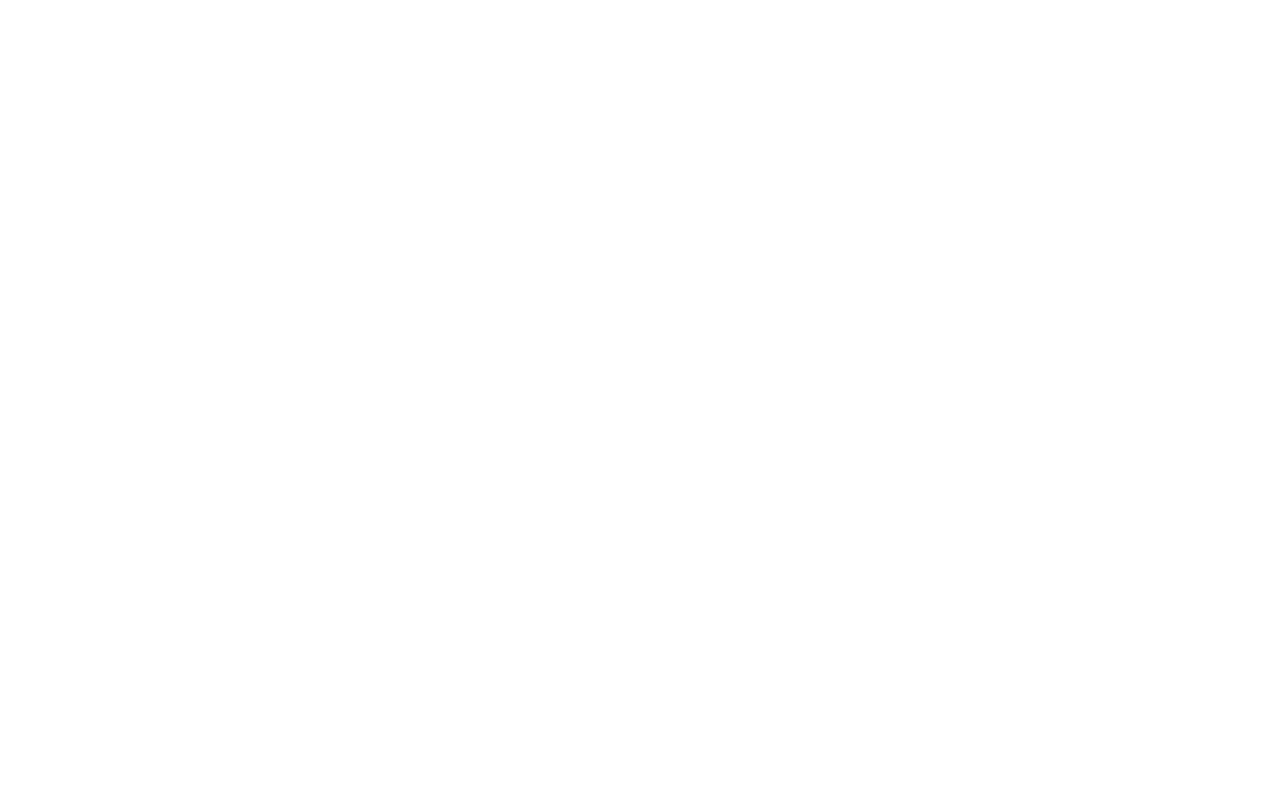
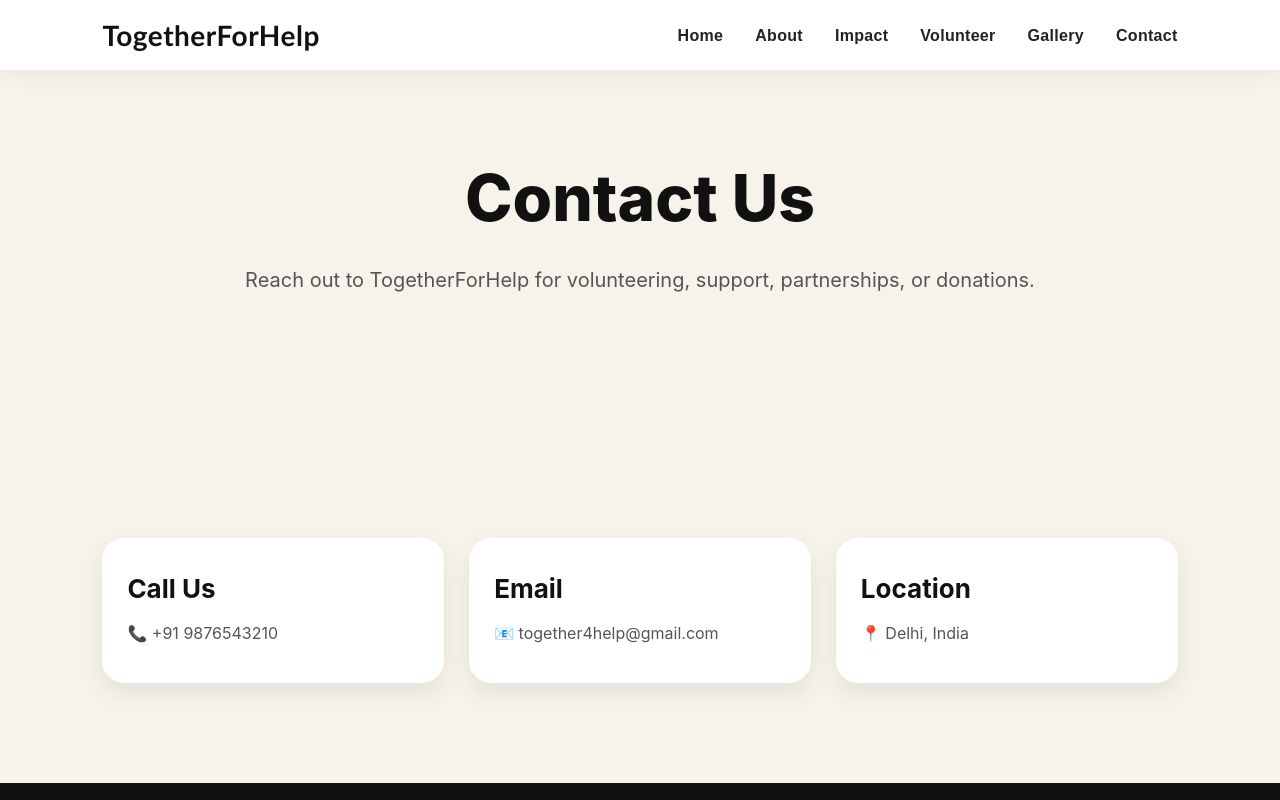
Before and after one commit to gopal8285/togetherforhelp, a React (Vite) app: page /togetherforhelp/contact in a window 1280 px wide. Before the commit this address had no page. Shown: the top 800 px of the page. Built offline with nearby package versions, Linux system fonts and the light colour scheme.

Commit message:
Created Contact page

```diff
--- a/src/App.jsx
+++ b/src/App.jsx
@@ -4,6 +4,7 @@
 import About from "./pages/About";
 import Volunteer from "./pages/Volunteer";
 import Gallery from "./pages/Gallery";
+import Contact from "./pages/Contact";
 
 
 function App() {
@@ -35,6 +36,11 @@
   path="/gallery"
   element={<Gallery />}
 />
+        <Route
+          path="/contact"
+          element={<Contact />}
+        />
+
 
       </Routes>
 
--- a/src/components/Navbar.jsx
+++ b/src/components/Navbar.jsx
@@ -33,7 +33,7 @@
         </li>
 
         <li>
-          <a href="#contact">Contact</a>
+          <Link to="/contact">Contact</Link>
         </li>
 
       </ul>
--- a/src/pages/Contact.jsx
+++ b/src/pages/Contact.jsx
@@ -0,0 +1,80 @@
+import '../styles/style.css'
+
+import Navbar from "../components/Navbar";
+import Footer from "../components/Footer";
+
+function Contact() {
+
+  return (
+
+    <div className="about-page">
+
+      {/* NAVBAR */}
+      <Navbar />
+
+      {/* HERO */}
+      <section className="about-hero">
+
+        <h1>Contact Us</h1>
+
+        <p>
+          Reach out to TogetherForHelp
+          for volunteering,
+          support,
+          partnerships,
+          or donations.
+        </p>
+
+      </section>
+
+      {/* CONTACT SECTION */}
+      <section className="about-story">
+
+        <div className="mission-grid">
+
+          {/* PHONE */}
+          <div className="mission-card">
+
+            <h3>Call Us</h3>
+
+            <p>
+              📞 +91 9876543210
+            </p>
+
+          </div>
+
+          {/* EMAIL */}
+          <div className="mission-card">
+
+            <h3>Email</h3>
+
+            <p>
+              📧 together4help@gmail.com
+            </p>
+
+          </div>
+
+          {/* LOCATION */}
+          <div className="mission-card">
+
+            <h3>Location</h3>
+
+            <p>
+              📍 Delhi, India
+            </p>
+
+          </div>
+
+        </div>
+
+      </section>
+
+      {/* FOOTER */}
+      <Footer />
+
+    </div>
+
+  )
+}
+
+export default Contact
```
